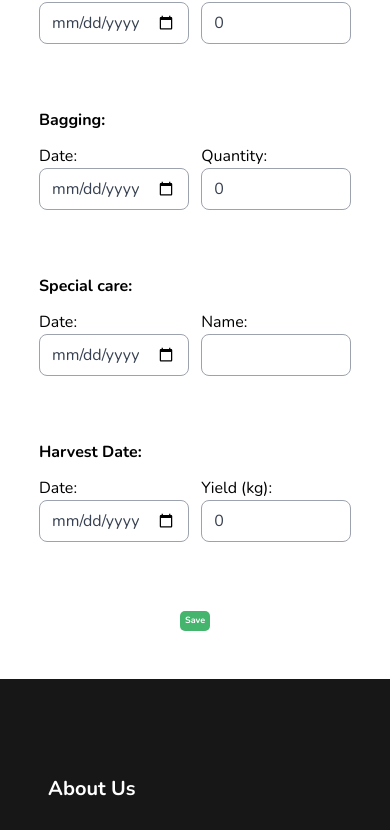
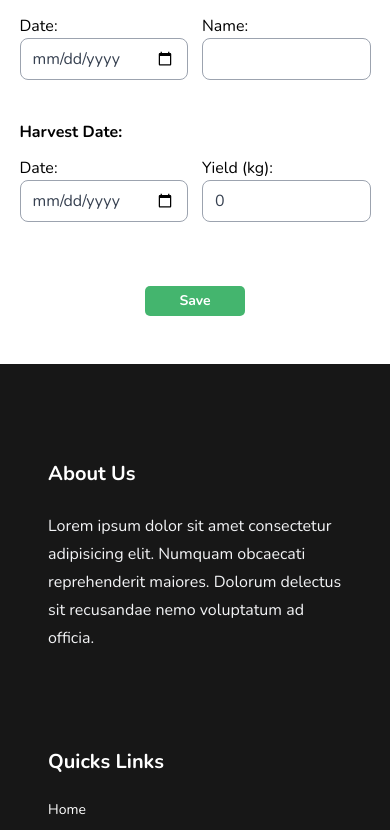
Before and after one commit to AmritHimanshu/Mango_Traceability_System, a Next.js app in the folder client/: page /farmer/farms/1/edit in a window 390 px wide. Shown: the part 1828-2658 px from the top of the page. Built offline with nearby package versions, Linux system fonts and the light colour scheme; no server answers.

Commit message:
Making text responsive

```diff
--- a/client/src/app/farmer/farms/[farm_id]/edit/page.tsx
+++ b/client/src/app/farmer/farms/[farm_id]/edit/page.tsx
@@ -250,17 +250,17 @@ function page() {
         </div>
       </div>
 
-      <div className="my-5 max-w-[80%] m-auto text-black">
+      <div className="my-5 max-w-[90%] m-auto text-black">
         <div className="text-end my-3">
           <button
             onClick={handleOnCancel}
-            className="!w-[100px] text-sm lg:text-lg py-[5px] lg:py-[7px] bg-red-600 text-white font-bold rounded-md hover:shadow-md hover:bg-opacity-95 duration-200"
+            className="!w-[100px] text-button-size bg-red-600 text-white font-bold rounded-md hover:shadow-md hover:bg-opacity-95 duration-200"
           >
             Cancel
           </button>
         </div>
 
-        <div className="mb-10 grid grid-cols-1 lg:grid-cols-2 2xl:grid-cols-3 gap-16">
+        <div className="mb-5 grid grid-cols-1 lg:grid-cols-2 2xl:grid-cols-3 gap-10 lg:gap-16">
           {!farm?.ploughingDate && (
             <div className="flex items-start flex-col">
               <label htmlFor="ploughingDate" className="font-bold">
@@ -388,7 +388,7 @@ function page() {
           )}
         </div>
 
-        <div className="grid grid-cols-1 lg:grid-cols-2 2xl:grid-cols-3 gap-16">
+        <div className="grid grid-cols-1 lg:grid-cols-2 2xl:grid-cols-3 gap-10 lg:gap-16">
           <div className="flex items-start flex-col space-y-3">
             <div className="font-bold">Irrigation Dates:</div>
             <div className="w-full flex items-center justify-between">
@@ -619,7 +619,7 @@ function page() {
 
         <div className="mt-16 text-center">
           <button
-            className="!w-[30px] md:!w-[50px] lg:!w-[100px] !text-[9px] md:!text-[12px] lg:!text-[16px] py-[3px] lg:py-[7px] bg-green-600 bg-opacity-80 text-white font-bold rounded-[5px] hover:shadow-md hover:bg-opacity-85 duration-200"
+            className="w-[100px] text-button-size bg-green-600 bg-opacity-80 text-white font-bold rounded-[5px] hover:shadow-md hover:bg-opacity-85 duration-200"
             onClick={() => setIsSave(true)}
           >
             Save
@@ -631,22 +631,22 @@ function page() {
         <div className="fixed z-[9999] top-0 left-0 w-full h-full bg-neutral-900 bg-opacity-80 flex items-center">
           <div className="bg-white text-black p-3 w-[300px] md:w-[400px] lg:w-[450px] m-auto space-y-5 rounded-md">
             <div>
-              <div className="text-sm md:text-xl">
+              <div className="text-title-size font-bold">
                 Are you sure, you want to save?
               </div>
-              <div className="text-[10px] md:text-[13px]">
+              <div className="text-[11px] md:text-[13px] lg:text-[15px]">
                 You will not be able to edit/change after saving!
               </div>
             </div>
-            <div className="text-end text-[11px] md:text-lg space-x-2">
+            <div className="text-end space-x-2">
               <button
-                className="!w-[30px] md:!w-[50px] lg:!w-[100px] !text-[9px] md:!text-[12px] lg:!text-[16px] py-[3px] lg:py-[7px] bg-red-600 bg-opacity-80 text-white font-bold rounded-[5px] hover:shadow-md hover:bg-opacity-85 duration-200"
+                className="w-[100px] text-button-size bg-red-600 bg-opacity-80 text-white font-bold rounded-[5px] hover:shadow-md hover:bg-opacity-85 duration-200"
                 onClick={() => setIsSave(false)}
               >
                 Cancel
               </button>
               <button
-                className="!w-[30px] md:!w-[50px] lg:!w-[100px] !text-[9px] md:!text-[12px] lg:!text-[16px] py-[3px] lg:py-[7px] bg-green-600 bg-opacity-80 text-white font-bold rounded-[5px] hover:shadow-md hover:bg-opacity-85 duration-200"
+                className="w-[100px] text-button-size bg-green-600 bg-opacity-80 text-white font-bold rounded-[5px] hover:shadow-md hover:bg-opacity-85 duration-200"
                 onClick={() => handleOnSave()}
               >
                 Confirm
```
